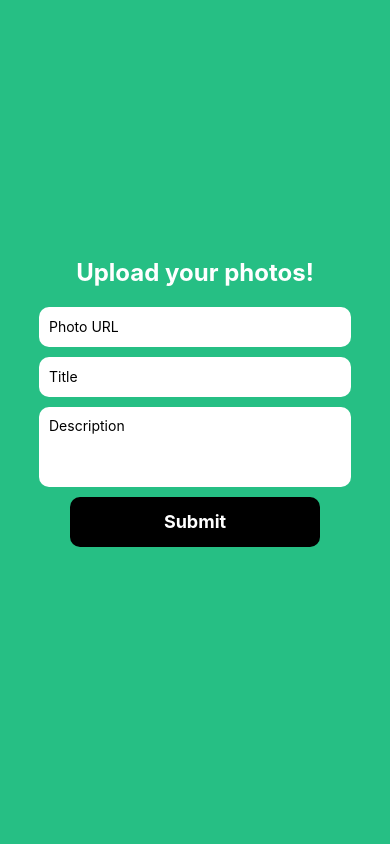
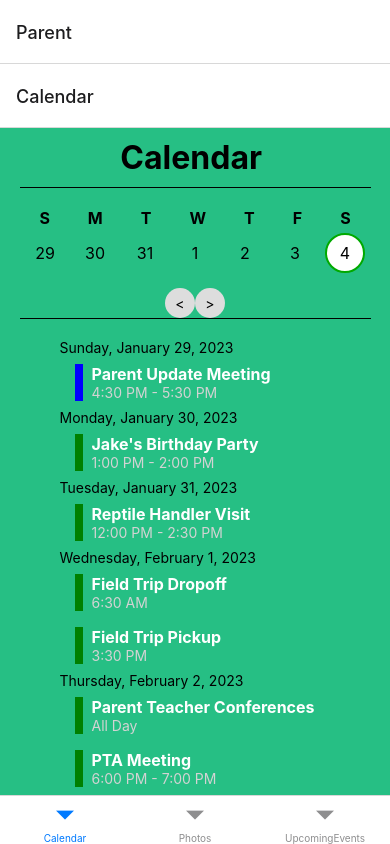
Before and after one commit to YatinKare/FBLA-Mobile-App-23, a React Native app in the folder LearningLoop/: screen / in a window 390 px wide. Built offline with nearby package versions, Linux system fonts and the light colour scheme.

Commit message:
Installed Basic Native Navigation Stack
* Installed Required Libraries
* Added Native Stack Navigator and Bottom Tab Navigator to App.tsx
Created Two tab Navigators for Parent and Teacher

```diff
--- a/LearningLoop/App.tsx
+++ b/LearningLoop/App.tsx
@@ -5,7 +5,43 @@ import PhotosScreen from './screens/Photos';
 import UpcomingEventsScreen from './screens/UpcomingEvents';
 import UpdatePhotosScreen from './screens/UpdatePhotos';
 
+import { NavigationContainer } from '@react-navigation/native';
+import { createNativeStackNavigator } from '@react-navigation/native-stack';
+import { createBottomTabNavigator } from '@react-navigation/bottom-tabs';
+
+const Stack = createNativeStackNavigator();
+const Tab = createBottomTabNavigator();
+
+function TeacherTabNavigator() {
+  return (
+    <Tab.Navigator>
+      <Tab.Screen name="UpdatePhotos" component={UpdatePhotosScreen} />
+    </Tab.Navigator>
+  );
+}
+
+function ParentTabNavigator() {
+  return (
+    <Tab.Navigator>
+      <Tab.Screen name="Calendar" component={CalendarScreen} />
+      <Tab.Screen name="Photos" component={PhotosScreen} />
+      <Tab.Screen name="UpcomingEvents" component={UpcomingEventsScreen} />
+    </Tab.Navigator>
+  );
+}
+
 export default function App() {
+
+
+  return (
+    <NavigationContainer>
+    <Stack.Navigator initialRouteName="Parent">
+      <Stack.Screen name="Teacher" component={TeacherTabNavigator} />
+      <Stack.Screen name="Parent" component={ParentTabNavigator} />
+    </Stack.Navigator>
+  </NavigationContainer>
+  );
+
   return (
     <UpdatePhotosScreen />
   );
--- a/LearningLoop/package.json
+++ b/LearningLoop/package.json
@@ -10,7 +10,10 @@
   },
   "dependencies": {
     "@expo/webpack-config": "^0.17.2",
+    "@react-navigation/bottom-tabs": "^6.5.7",
     "@react-navigation/native": "^6.1.6",
+    "@react-navigation/native-stack": "^6.9.12",
+    "@react-navigation/stack": "^6.3.16",
     "expo": "~47.0.12",
     "expo-status-bar": "~1.4.2",
     "react": "18.1.0",
--- /dev/null
+++ b/package.json
@@ -0,0 +1,5 @@
+{
+  "dependencies": {
+    "@react-navigation/stack": "^6.3.16"
+  }
+}
```
Also changed, not shown: 2 other files (tests, documents, lock files or other folders).
